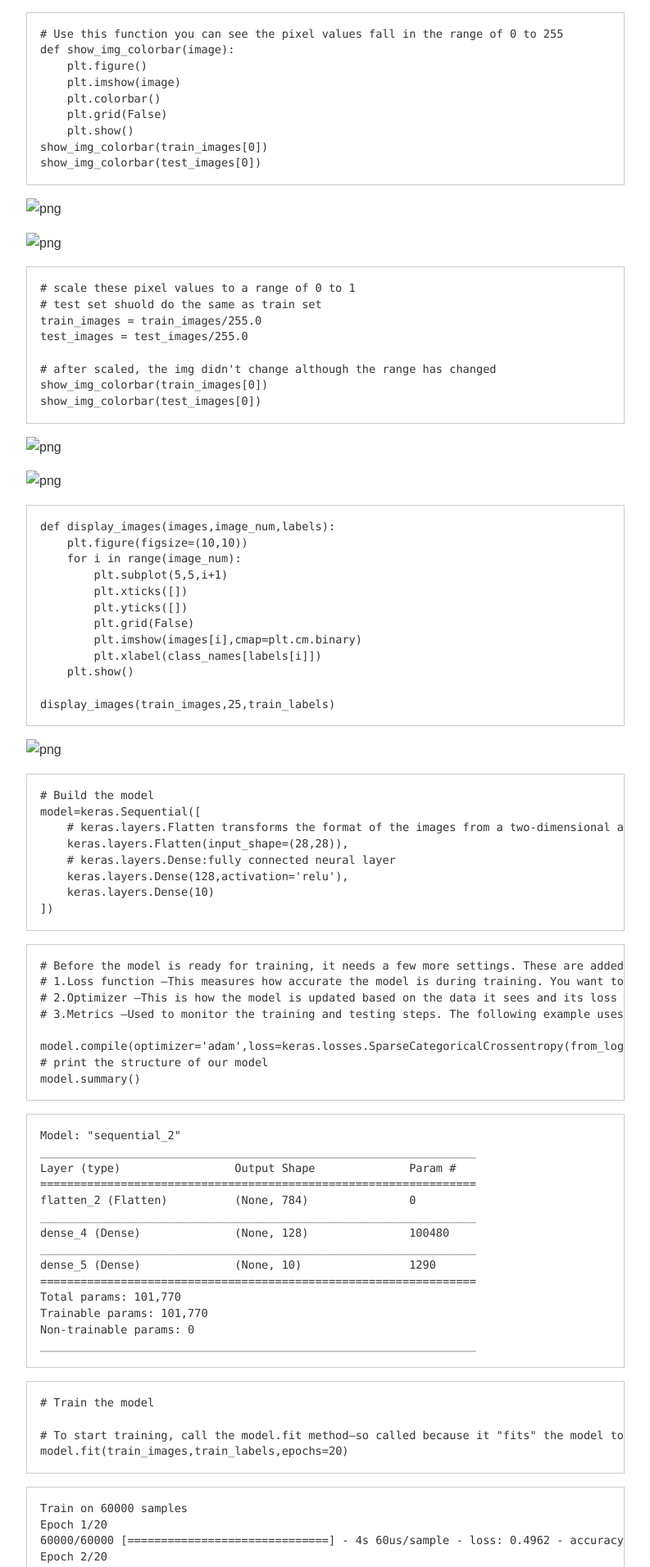
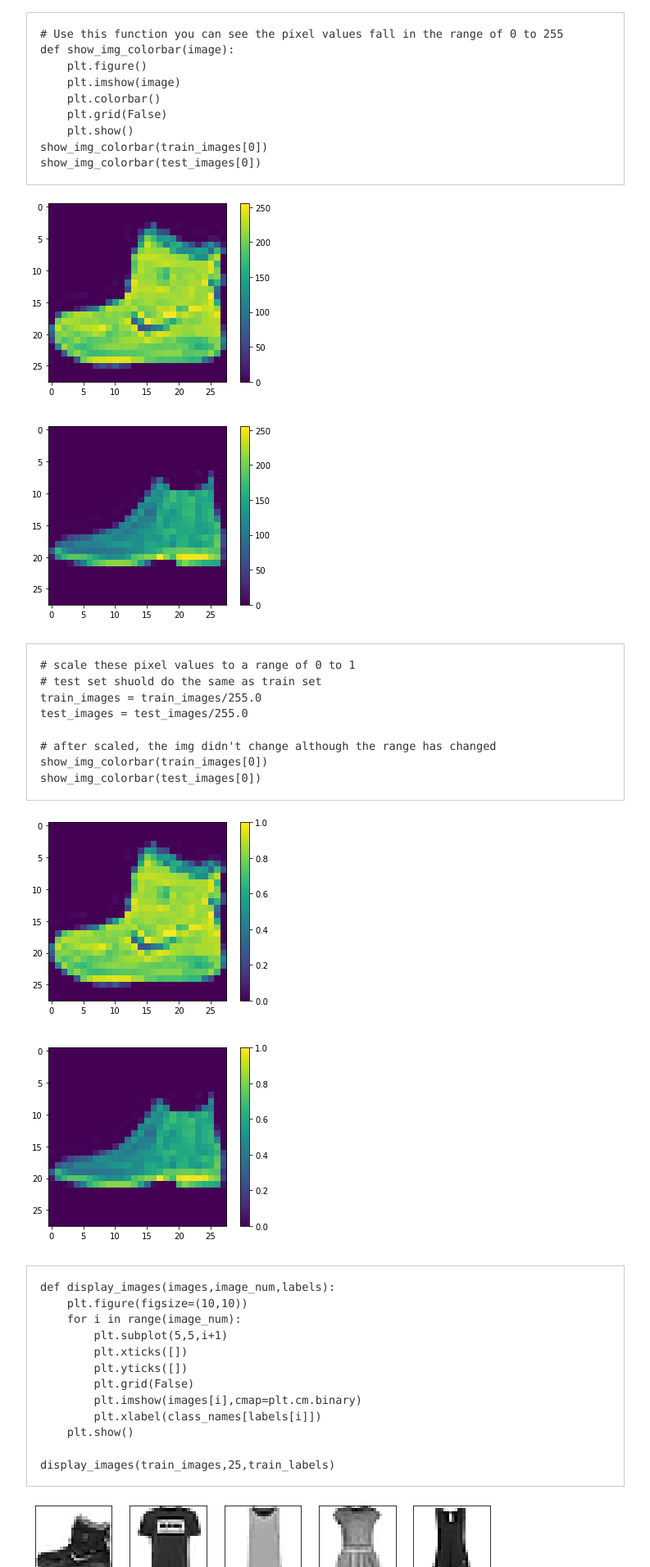
Before and after one commit to ppyu/ppyu.github.io, a Jekyll site: the page built from _posts/2020-07-20-fashion-mnist-classification.md, in a window 1280 px wide. Shown: the part 1167-3079 px from the top of the page at 82% size, without its empty margins (118-911 px from the left). Built offline with Jekyll 4.4.1, drawn with Linux system fonts in a browser that asks for light colours; some web fonts are replaced; comment, search, counter and statistics services are not loaded; a style sheet for code colours, icons or effects is not loaded.

Commit message:
修改图片路径

````diff
--- a/_posts/2020-07-20-fashion-mnist-classification.md
+++ b/_posts/2020-07-20-fashion-mnist-classification.md
@@ -1,8 +1,8 @@
 ---
 layout: post
-title: Tensorflow2.0学习笔记-fashion mnist数据的分类示例
+title: "Tensorflow2.0学习笔记-fashion mnist数据的分类示例"
 categories: Tensorflow
-description: 从tensoflow官网学习tensorflow2.0。
+description: "从tensoflow官网学习tensorflow2.0。"
 keywords: 学习笔记, tensorflow
 ---
 
@@ -71,11 +71,11 @@ show_img_colorbar(test_images[0])
 ```
 
 
-![png](../images/tensorflow2.0_learn/fashion_mnist_classification_files/fashion_mnist_classification_3_0.png)
+![png](/images/tensorflow2.0_learn/fashion_mnist_classification_files/fashion_mnist_classification_3_0.png)
 
 
 
-![png](../images/tensorflow2.0_learn/fashion_mnist_classification_files/fashion_mnist_classification_3_1.png)
+![png](/images/tensorflow2.0_learn/fashion_mnist_classification_files/fashion_mnist_classification_3_1.png)
 
 
 
@@ -91,11 +91,11 @@ show_img_colorbar(test_images[0])
 ```
 
 
-![png](../images/tensorflow2.0_learn/fashion_mnist_classification_files/fashion_mnist_classification_4_0.png)
+![png](/images/tensorflow2.0_learn/fashion_mnist_classification_files/fashion_mnist_classification_4_0.png)
 
 
 
-![png](../images/tensorflow2.0_learn/fashion_mnist_classification_files/fashion_mnist_classification_4_1.png)
+![png](/images/tensorflow2.0_learn/fashion_mnist_classification_files/fashion_mnist_classification_4_1.png)
 
 
 
@@ -115,7 +115,7 @@ display_images(train_images,25,train_labels)
 ```
 
 
-![png](../images/tensorflow2.0_learn/fashion_mnist_classification_files/fashion_mnist_classification_5_0.png)
+![png](/images/tensorflow2.0_learn/fashion_mnist_classification_files/fashion_mnist_classification_5_0.png)
 
 
 
@@ -304,7 +304,7 @@ plt.show()
 ```
 
 
-![png](../images/tensorflow2.0_learn/fashion_mnist_classification_files/fashion_mnist_classification_13_0.png)
+![png](/images/tensorflow2.0_learn/fashion_mnist_classification_files/fashion_mnist_classification_13_0.png)
 
 
 
@@ -319,7 +319,7 @@ plt.show()
 ```
 
 
-![png](../images/tensorflow2.0_learn/fashion_mnist_classification_files/fashion_mnist_classification_14_0.png)
+![png](/images/tensorflow2.0_learn/fashion_mnist_classification_files/fashion_mnist_classification_14_0.png)
 
 
 
@@ -340,7 +340,7 @@ plt.show()
 ```
 
 
-![png](../images/tensorflow2.0_learn/fashion_mnist_classification_files/fashion_mnist_classification_15_0.png)
+![png](/images/tensorflow2.0_learn/fashion_mnist_classification_files/fashion_mnist_classification_15_0.png)
 
 
 
@@ -380,7 +380,7 @@ _ = plt.xticks(range(10), class_names, rotation=45)
 ```
 
 
-![png](../images/tensorflow2.0_learn/fashion_mnist_classification_files/fashion_mnist_classification_19_0.png)
+![png](/images/tensorflow2.0_learn/fashion_mnist_classification_files/fashion_mnist_classification_19_0.png)
 
 
 
````
